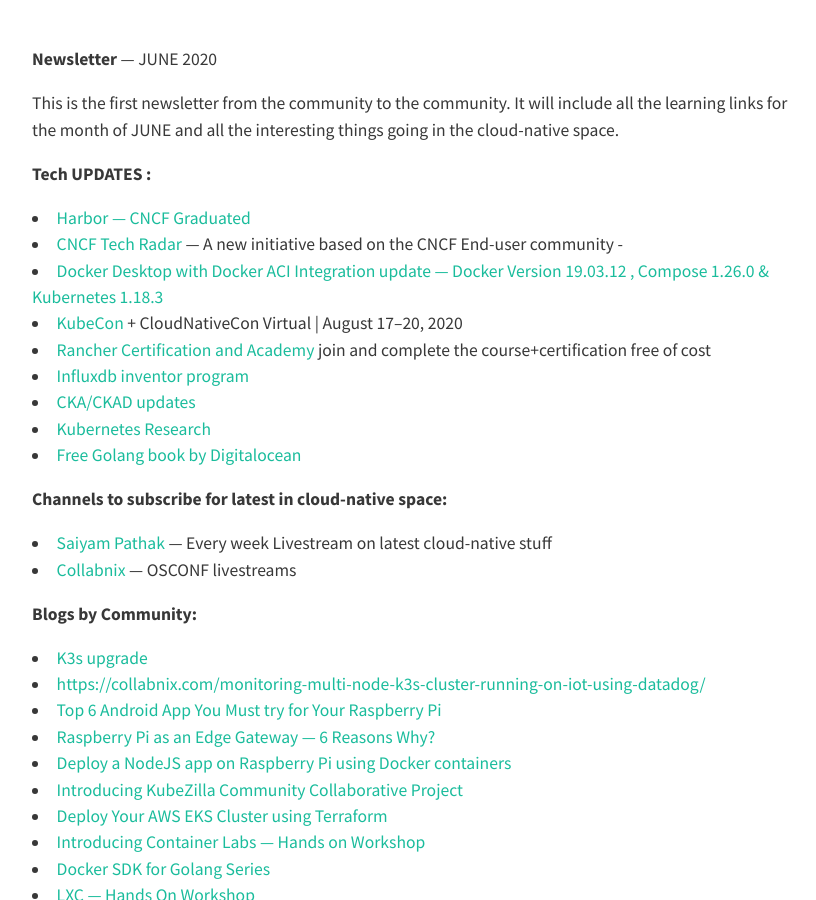
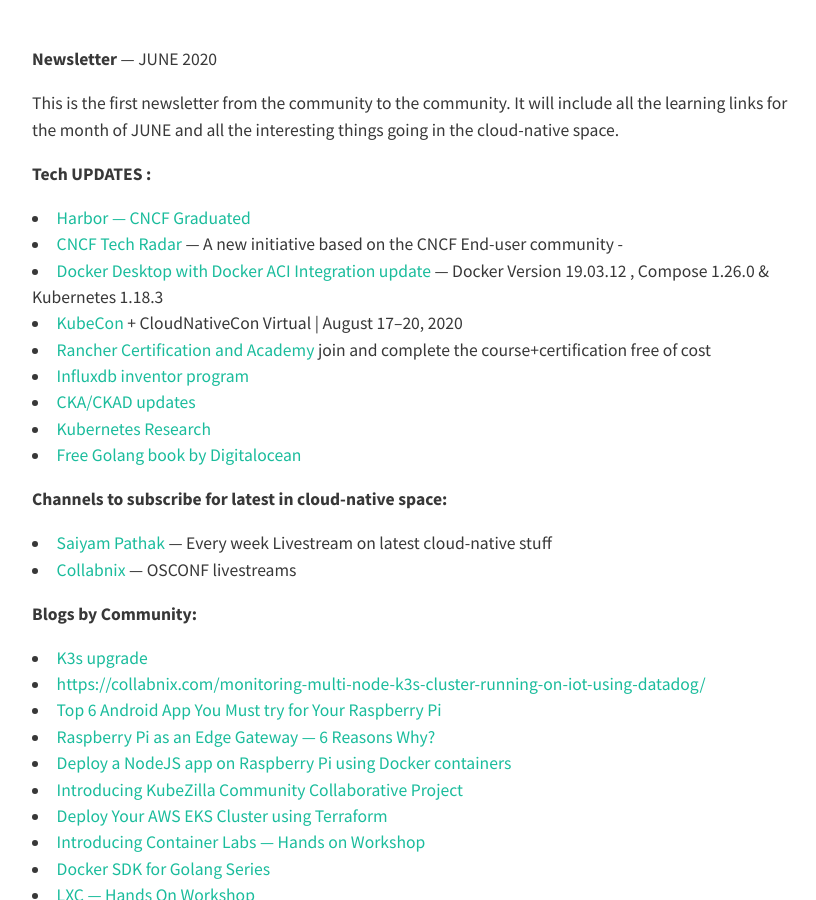
Before and after one commit to Hubstation/newsletter, a Jekyll site: the page built from June2020.md, in a window 1280 px wide and 900 px high, scrolled down 311 px. Shown: the whole window, without its empty margins (224-1040 px from the left). Built offline with Jekyll 4.4.1, drawn with Linux system fonts in a browser that asks for light colours; nearby versions of some CDN libraries; our own code applies the rules of GitHub Pages for plain Markdown files.

```diff
--- a/June2020.md
+++ b/June2020.md
@@ -17,8 +17,8 @@ Graduated](https://www.cncf.io/announcement/2020/06/23/cloud-native-computing-fo
 * [CNCF Tech Radar
 ](https://www.cncf.io/blog/2020/06/12/introducing-the-cncf-technology-radar/)— A
 new initiative based on the CNCF End-user community -
-* [Docker Desktop with Docker ACI Integration update — Docker Version 19.03.12 ,
-Compose 1.26.0 & Kubernetes 1.18.3](https://docs.docker.com/engine/context/aci-integration/)
+* [Docker Desktop with Docker ACI Integration update](https://docs.docker.com/engine/context/aci-integration/) — Docker Version 19.03.12 ,
+Compose 1.26.0 & Kubernetes 1.18.3
 * [KubeCon ](https://events.linuxfoundation.org/kubecon-cloudnativecon-europe/)+
 CloudNativeCon Virtual | August 17–20, 2020
 * [Rancher Certification and
```
